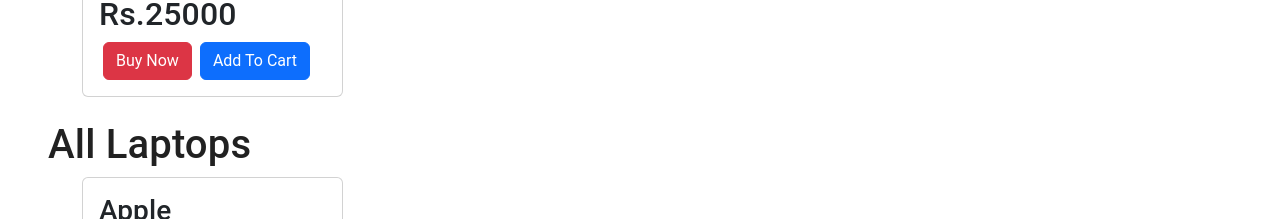
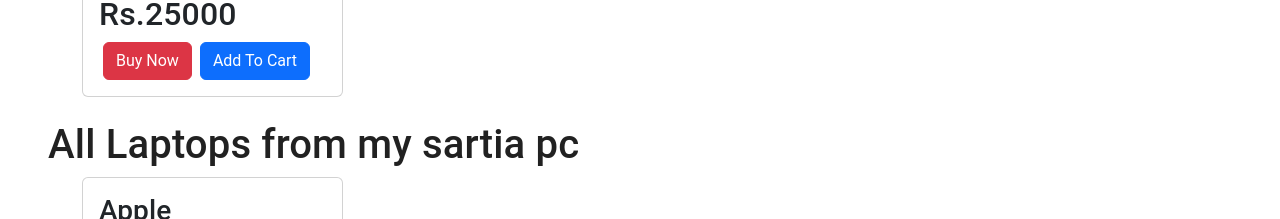
Before and after one commit to amitbhatia654/E-kart-Shop-, a React (Vite) app: page / in a window 1280 px wide. Shown: the part 1760-1979 px from the top of the page. Built offline with nearby package versions, Linux system fonts and the light colour scheme; no server answers.

Commit message:
fixes in home

```diff
--- a/src/components/Laptop.jsx
+++ b/src/components/Laptop.jsx
@@ -61,7 +61,7 @@ export default function Laptop() {
     return (
         <div>
             <div className='my-4 mx-5'>
-                <h1 >All Laptops</h1>
+                <h1 >All Laptops from my sartia pc</h1>
 
 
 
```
